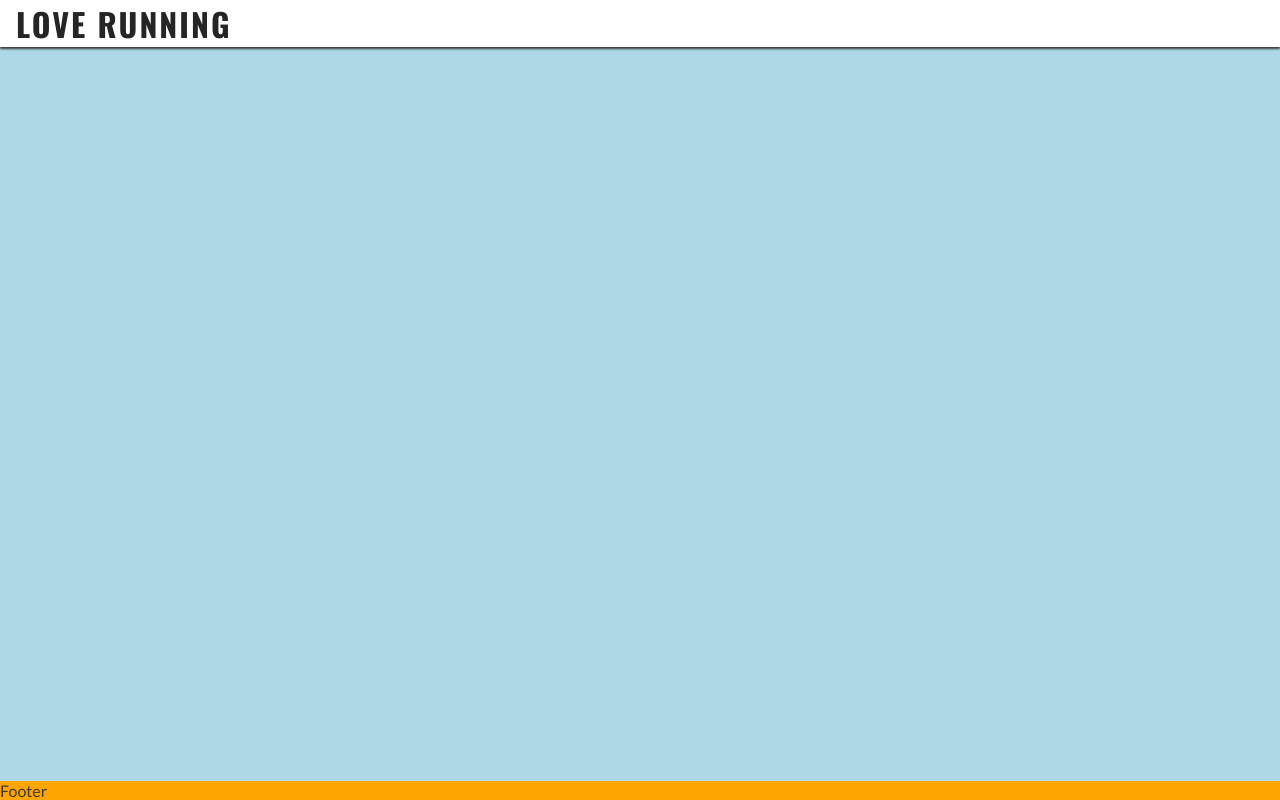
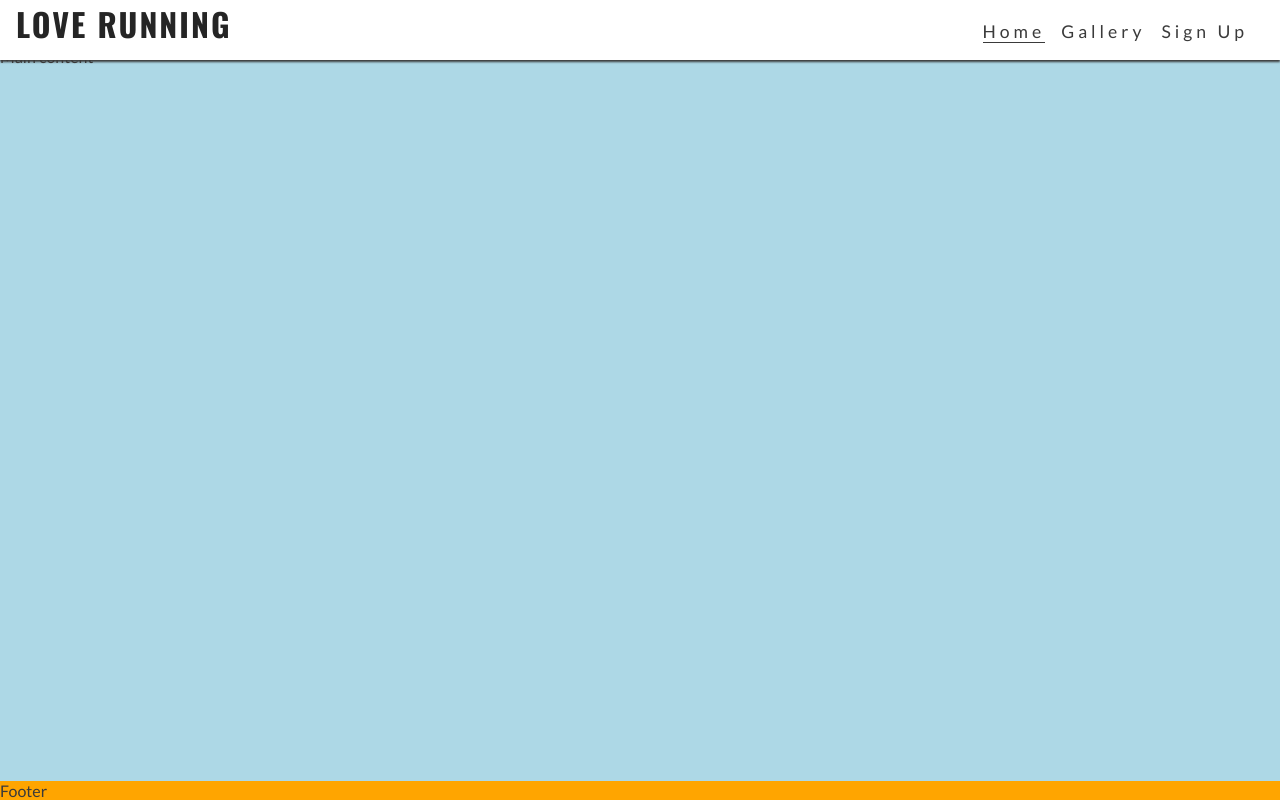
Before and after one commit to heber-fag/ci-fullstack, a plain HTML site: page index.html in a window 1280 px wide. Drawn offline with nearby package versions, Linux system fonts and the light colour scheme.

Commit message:
Display navbar items, hide toggle label

```diff
--- a/assets/css/style.css
+++ b/assets/css/style.css
@@ -27,6 +27,9 @@ header {
     z-index: 99;
     width: 100%;
     box-shadow: 0 2px 2px #3a3a3a;
+    display: flex;
+    justify-content: space-between;
+    align-items: baseline;
 
 }
 
@@ -65,6 +68,21 @@ nav {
     padding: 0 1rem;
     box-shadow: 0 2px 2px #3a3a3a;
     display: none;
+    top: 100%;
+
+}
+
+/* Nav toggle*/
+#nav-toggle:checked~nav{
+    display: block;
+}
+
+#nav-toggle {
+    display: none;
+}
+
+.nav-toggle-label {
+    font-size: 2rem;
 }
 
 /* Main Content */
@@ -72,9 +90,35 @@ main {
     background-color: lightblue;
     /* Make main element take up any surplus space to push footer down */
     flex: 1 0 auto;
+    margin-top: 47px;
 }
 
 /* Footer */
 footer {
     background-color:orange;
 }
+
+/* Media query: tablets and larger (768px and up) */
+@media screen and (min-width: 768px) {
+    /* Header */
+    nav {
+        display: block;
+        position: relative;
+        box-shadow: none;
+        width: fit-content;
+        padding-right: 1rem;
+
+    }
+
+    #menu {
+        display: flex;
+    }
+
+    #menu > li {
+        padding-left: 1rem;
+    }
+
+    .nav-toggle-label {
+        display: none;
+    }
+}
--- a/index.html
+++ b/index.html
@@ -25,6 +25,8 @@
         <a href="index.html">
             <h1 id="logo">Love Running</h1>
         </a>
+        <input type="checkbox" id="nav-toggle" name="nav-toggle">
+        <label for="nav-toggle" class="nav-toggle-label">X</label>
         <nav>
             <ul id="menu">
                 <li><a href="" class="active">Home</a></li>
@@ -32,7 +34,6 @@
                 <li><a href="">Sign Up</a></li>
             </ul>
         </nav>
-
     </header>
 
     <!-- Main content -->
```
